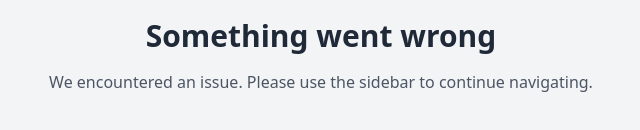
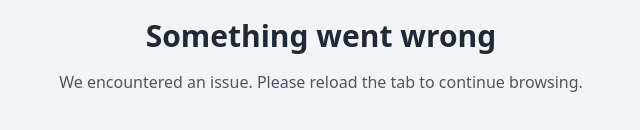
Before and after one commit to ShafiurMiju/SellHome9_Client, a React (Vite) app: page /error in a window 1280 px wide. Shown: the part 384-514 px from the top of the page, without its empty margins (319-959 px from the left). Built offline with nearby package versions, Linux system fonts and the light colour scheme.

Commit message:
fix: update message in LoginError page to suggest reloading the tab

```diff
--- a/src/pages/LoginError.jsx
+++ b/src/pages/LoginError.jsx
@@ -26,7 +26,7 @@ const LoginError = () => {
 
       {/* Description */}
       <p className="text-gray-600 mb-6">
-        We encountered an issue. Please use the sidebar to continue navigating.
+      We encountered an issue. Please reload the tab to continue browsing.
       </p>
 
       {/* Sidebar Button */}
```
